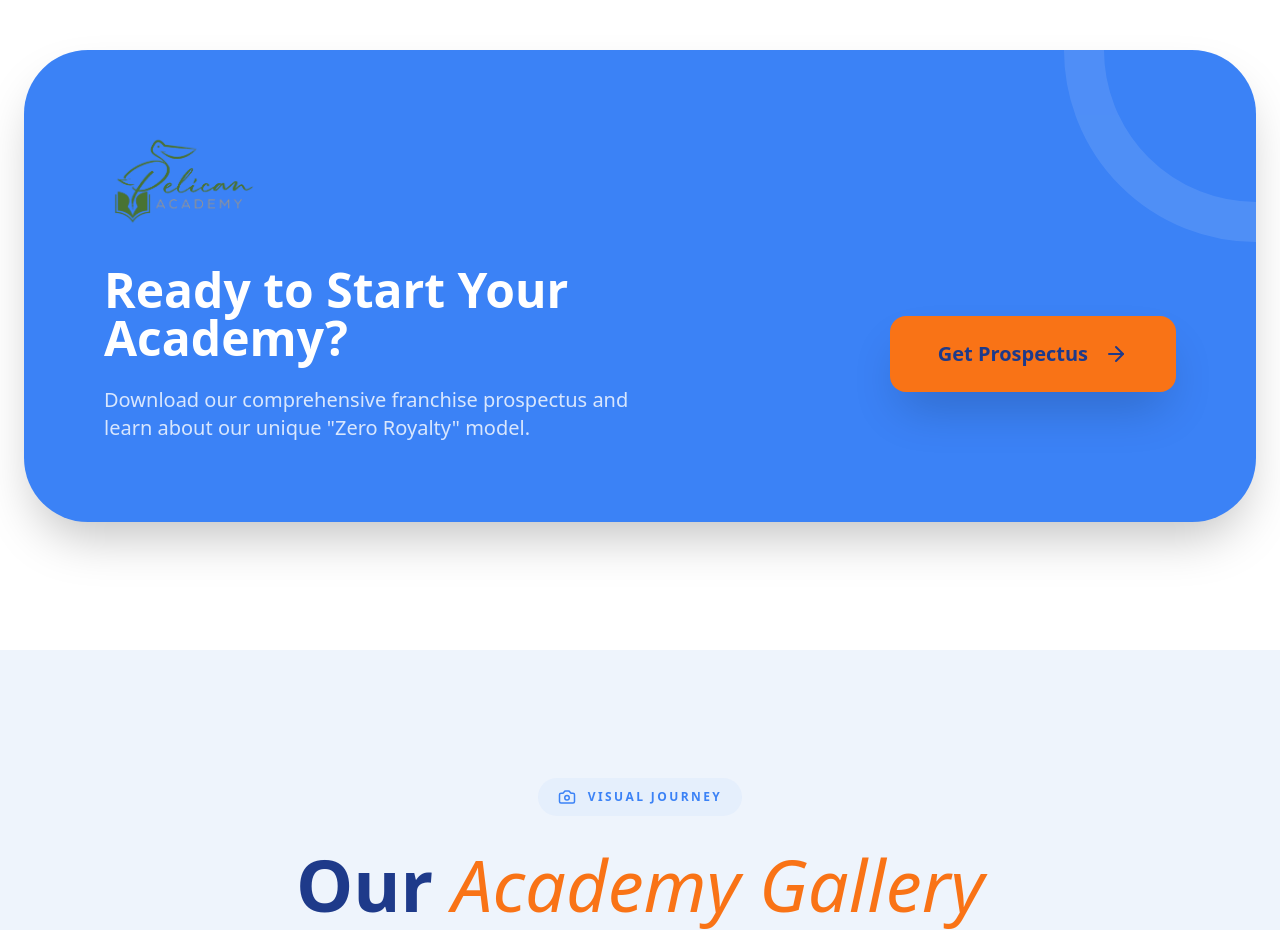
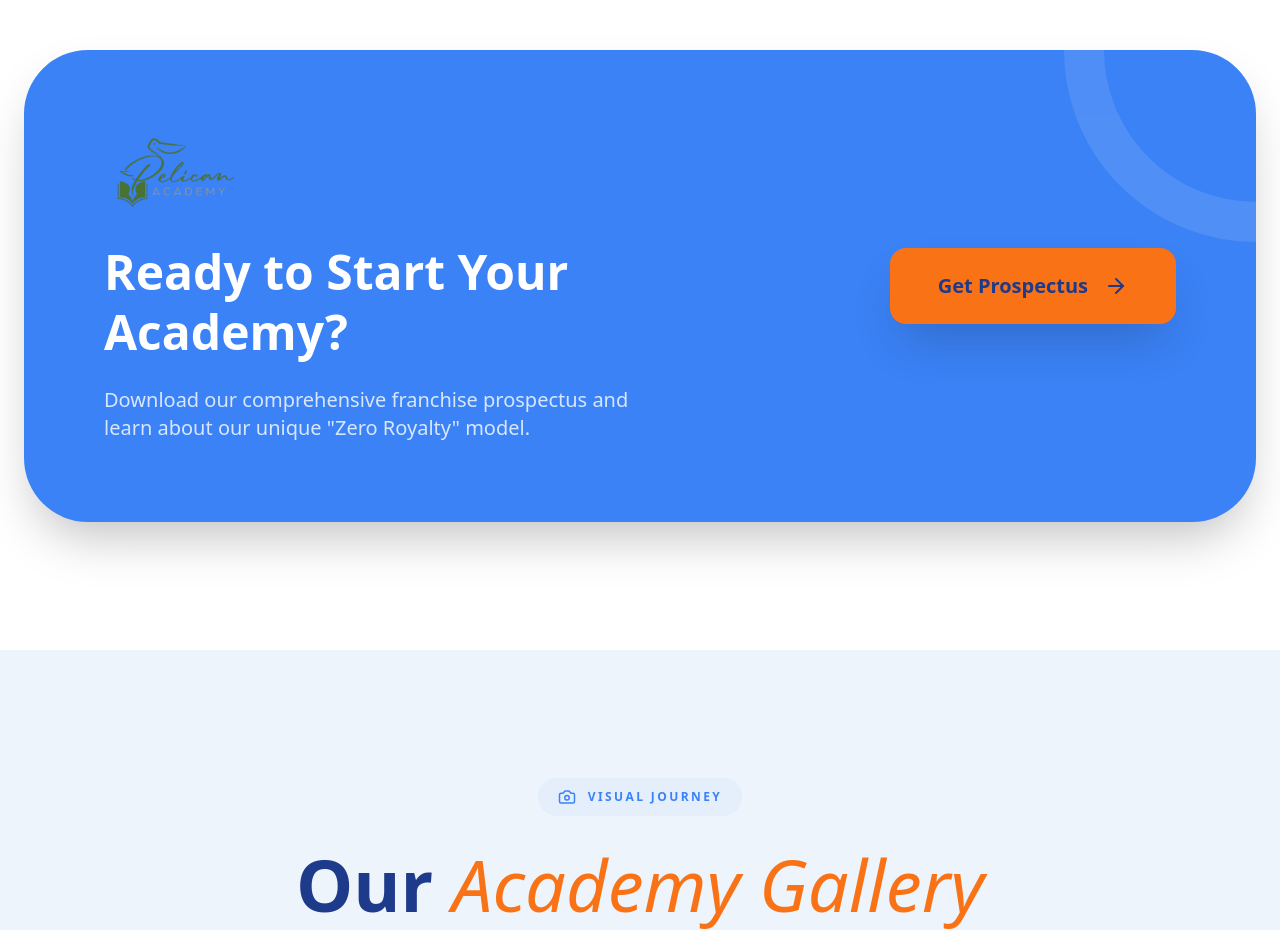
Before and after one commit to khmeeran/pelican_academy, a Next.js app: page / in a window 1280 px wide. Shown: the part 7760-8690 px from the top of the page. Built offline with nearby package versions, Linux system fonts and the light colour scheme.

Commit message:
style: refine logo prominence in Ready to Start Academy section

```diff
--- a/src/components/sections/Franchise.tsx
+++ b/src/components/sections/Franchise.tsx
@@ -88,17 +88,17 @@ export default function Franchise() {
           </div>
 
           <div className="relative z-10">
-            <div className="relative w-48 h-24 mb-10 -ml-4 transition-all duration-500 hover:scale-105">
-              <Image
-                src="/logo-transparent.png"
-                alt="Pelican Academy Logo"
-                fill
-                className="object-contain"
-              />
-            </div>
             <div className="flex flex-col lg:flex-row items-center justify-between gap-12">
               <div className="max-w-xl">
-                <h3 className="text-4xl md:text-5xl font-poppins font-bold text-white mb-6">Ready to Start Your Academy?</h3>
+                <div className="relative w-40 h-20 mb-8 -ml-2 transition-all duration-500 hover:scale-105">
+                  <Image
+                    src="/logo-transparent.png"
+                    alt="Pelican Academy Logo"
+                    fill
+                    className="object-contain"
+                  />
+                </div>
+                <h3 className="text-4xl md:text-5xl font-poppins font-bold text-white mb-6 leading-tight">Ready to Start Your Academy?</h3>
                 <p className="text-xl text-white/80 font-inter mb-0">
                   Download our comprehensive franchise prospectus and learn about our unique &quot;Zero Royalty&quot; model.
                 </p>
```
